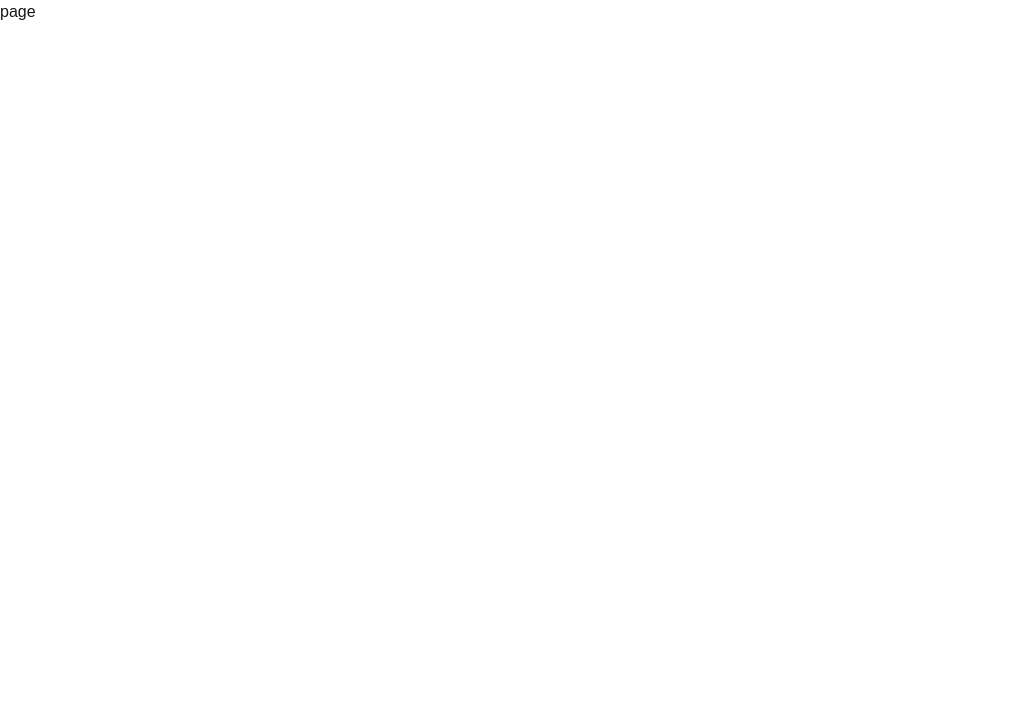
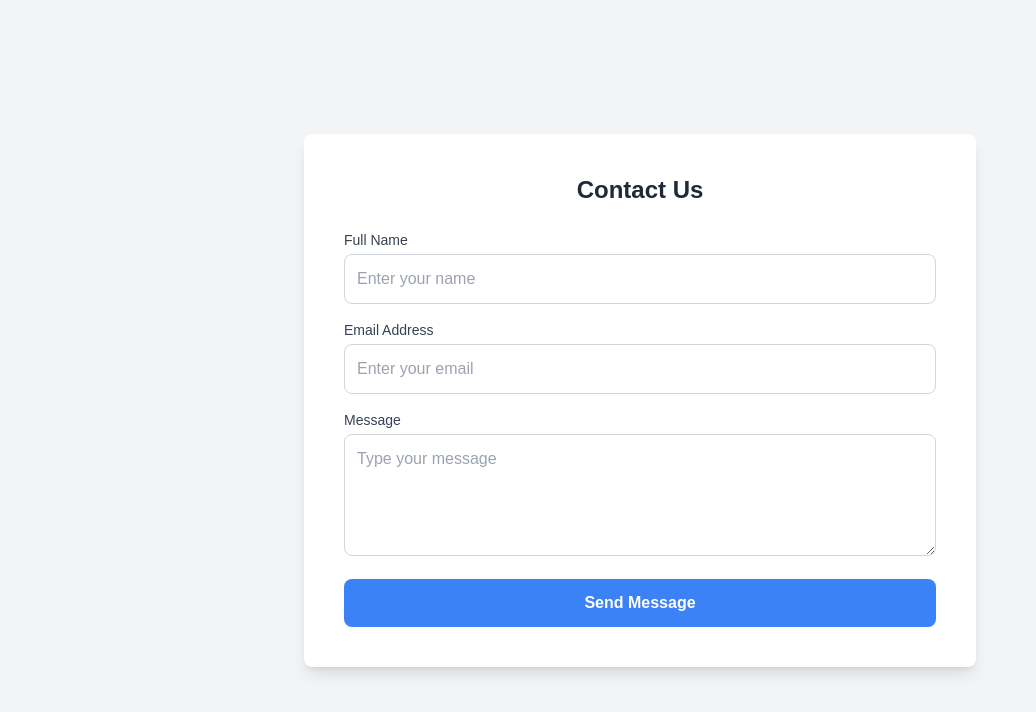
Before and after one commit to devnaveedsarwar/projectname-fe, a Next.js app: page /contact in a window 1280 px wide. Shown: the top 712 px of the page, without its empty margins (0-1036 px from the left). Built offline with nearby package versions, Linux system fonts and the light colour scheme.

Commit message:
Login page: Added styling

```diff
--- a/app/contact/page.js
+++ b/app/contact/page.js
@@ -1,7 +1,45 @@
-"use client"
-import "./style.css";
-export default function page() {
+"use client";
+export default function ContactPage() {
   return (
-    <div>page</div>
-  )
+    <div className="min-h-screen bg-gray-100 flex items-center justify-center">
+      <div className="bg-white p-6 sm:p-10 w-full max-w-2xl rounded-lg shadow-lg">
+        <h2 className="text-2xl font-bold mb-6 text-gray-800 text-center">Contact Us</h2>
+        <form className="space-y-4">
+          <div>
+            <label htmlFor="name" className="block text-sm font-medium text-gray-700">Full Name</label>
+            <input
+              type="text"
+              id="name"
+              className="mt-1 p-3 w-full border border-gray-300 rounded-lg focus:outline-none focus:ring-2 focus:ring-blue-400"
+              placeholder="Enter your name"
+            />
+          </div>
+          <div>
+            <label htmlFor="email" className="block text-sm font-medium text-gray-700">Email Address</label>
+            <input
+              type="email"
+              id="email"
+              className="mt-1 p-3 w-full border border-gray-300 rounded-lg focus:outline-none focus:ring-2 focus:ring-blue-400"
+              placeholder="Enter your email"
+            />
+          </div>
+          <div>
+            <label htmlFor="message" className="block text-sm font-medium text-gray-700">Message</label>
+            <textarea
+              id="message"
+              rows="4"
+              className="mt-1 p-3 w-full border border-gray-300 rounded-lg focus:outline-none focus:ring-2 focus:ring-blue-400"
+              placeholder="Type your message"
+            ></textarea>
+          </div>
+          <button
+            type="submit"
+            className="w-full bg-blue-500 text-white font-semibold p-3 rounded-lg hover:bg-blue-600 transition duration-300"
+          >
+            Send Message
+          </button>
+        </form>
+      </div>
+    </div>
+  );
 }
```
